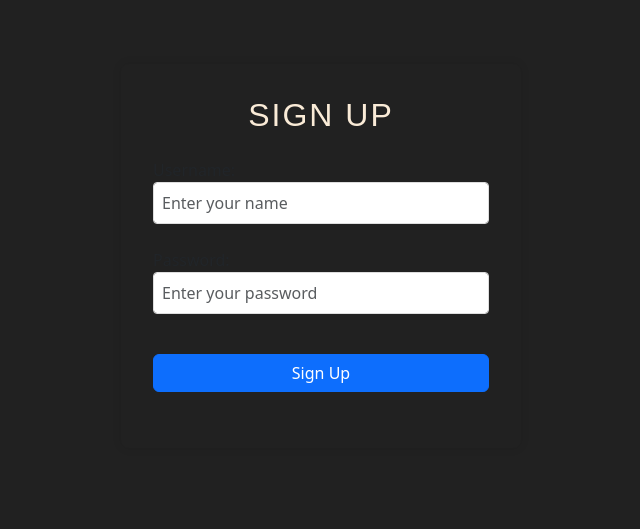
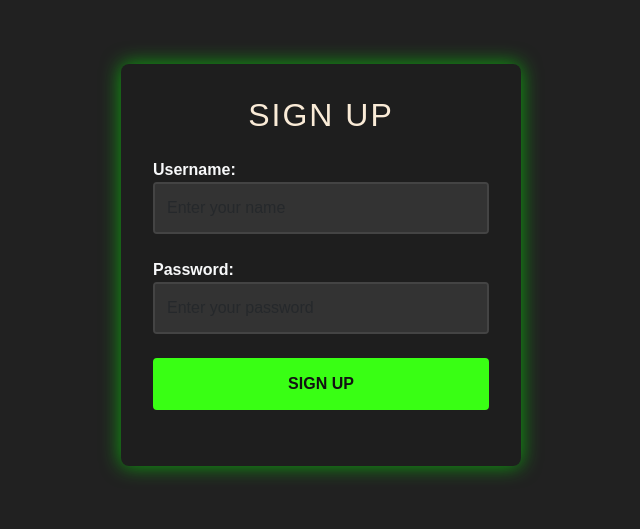
Before and after one commit to mudgaled/Backend_Bandits, a Flask app: page /user/signup in a window 1280 px wide. Shown: the top 529 px of the page, without its empty margins (319-959 px from the left). Run offline with Flask 3, Linux system fonts and the light colour scheme; parts of the project's set-up code (start-up, migrations or seed data) failed here and were passed over.

Commit message:
Update signup.html

```diff
--- a/templates/signup.html
+++ b/templates/signup.html
@@ -1,34 +1,70 @@
-{% extends "layout.html" %}
-
-{% block content %}
+{% extends "layout.html" %} {% block content %}
 <div class="auth-container">
     <h2 class="text-center mb-4">Sign Up</h2>
 
     <div class="form-wrapper">
         <form method="POST" class="signup-form">
             <div class="form-group">
-                <label for="username">Username:</label>
-                <input type="text" id="username" class="form-control" placeholder="Enter your name" name="username" required>
+                <label for="username" class="text-light">Username:</label>
+                <input
+                    type="text"
+                    id="username"
+                    class="form-control"
+                    placeholder="Enter your name"
+                    name="username"
+                    required
+                />
             </div>
 
             <div class="form-group">
-                <label for="password">Password:</label>
-                <input type="password" id="password" class="form-control" placeholder="Enter your password" name="password" required>
+                <label for="password" class="text-light">Password:</label>
+                <input
+                    type="password"
+                    id="password"
+                    class="form-control"
+                    placeholder="Enter your password"
+                    name="password"
+                    required
+                />
             </div>
 
             <div class="form-group">
-                <button class="btn btn-primary w-100" type="submit">Sign Up</button>
+                <button class="btn btn-neon w-100" type="submit">
+                    Sign Up
+                </button>
             </div>
         </form>
     </div>
 </div>
+
 <style>
+    body {
+        background-color: #121212;
+        color: #fff;
+        font-family: Arial, sans-serif;
+    }
+
     .auth-container {
         max-width: 400px;
         margin: 2rem auto;
         padding: 2rem;
         border-radius: 8px;
-        box-shadow: 0 0 10px rgba(0,0,0,0.1);
+        box-shadow: 0 0 20px rgba(0, 255, 0, 0.6); /* Neon green glow */
+        background-color: #1e1e1e;
+        position: relative;
+        overflow: hidden;
+    }
+
+    .auth-container:before {
+        content: "";
+        position: absolute;
+        top: 0;
+        left: 0;
+        right: 0;
+        bottom: 0;
+        background: rgba(0, 255, 0, 0.2);
+        filter: blur(10px);
+        z-index: -1;
     }
 
     .form-wrapper {
@@ -39,25 +75,56 @@
         margin-bottom: 1.5rem;
     }
 
+    label {
+        color: #d1d1d1;
+        font-weight: 600;
+    }
+
     .form-control {
         width: 100%;
-        padding: 0.5rem;
-        border: 1px solid #ddd;
+        padding: 0.75rem;
+        border: 2px solid #444;
         border-radius: 4px;
+        background-color: #333;
+        color: #fff;
+        font-size: 1rem;
     }
 
-    .login-form {
-        display: flex;
-        flex-direction: column;
-        gap: 1rem;
+    .form-control:focus {
+        border-color: #39ff14; /* Neon Green */
+        background-color: #444;
+        box-shadow: 0 0 10px 2px rgba(57, 255, 20, 0.7); /* Neon green focus glow */
+        outline: none;
     }
 
-    .btn {
-        margin-top: 1rem;
+    .btn-neon {
+        padding: 0.75rem;
+        background-color: #39ff14; /* Neon Green */
+        color: #121212;
+        border: 2px solid #39ff14;
+        border-radius: 4px;
+        font-size: 1rem;
+        cursor: pointer;
+        text-transform: uppercase;
+        font-weight: bold;
+        transition: all 0.3s ease;
+    }
+
+    .btn-neon:hover {
+        background-color: transparent;
+        color: #39ff14;
+        box-shadow: 0 0 20px 4px rgba(57, 255, 20, 0.8); /* Neon glow effect */
+    }
+
+    .btn-neon:focus {
+        outline: none;
+        box-shadow: 0 0 10px 3px rgba(57, 255, 20, 0.8);
     }
 
     .signup-link {
         margin-top: 1.5rem;
+        text-align: center;
+        color: #d1d1d1;
     }
 </style>
 {% endblock %}
```
